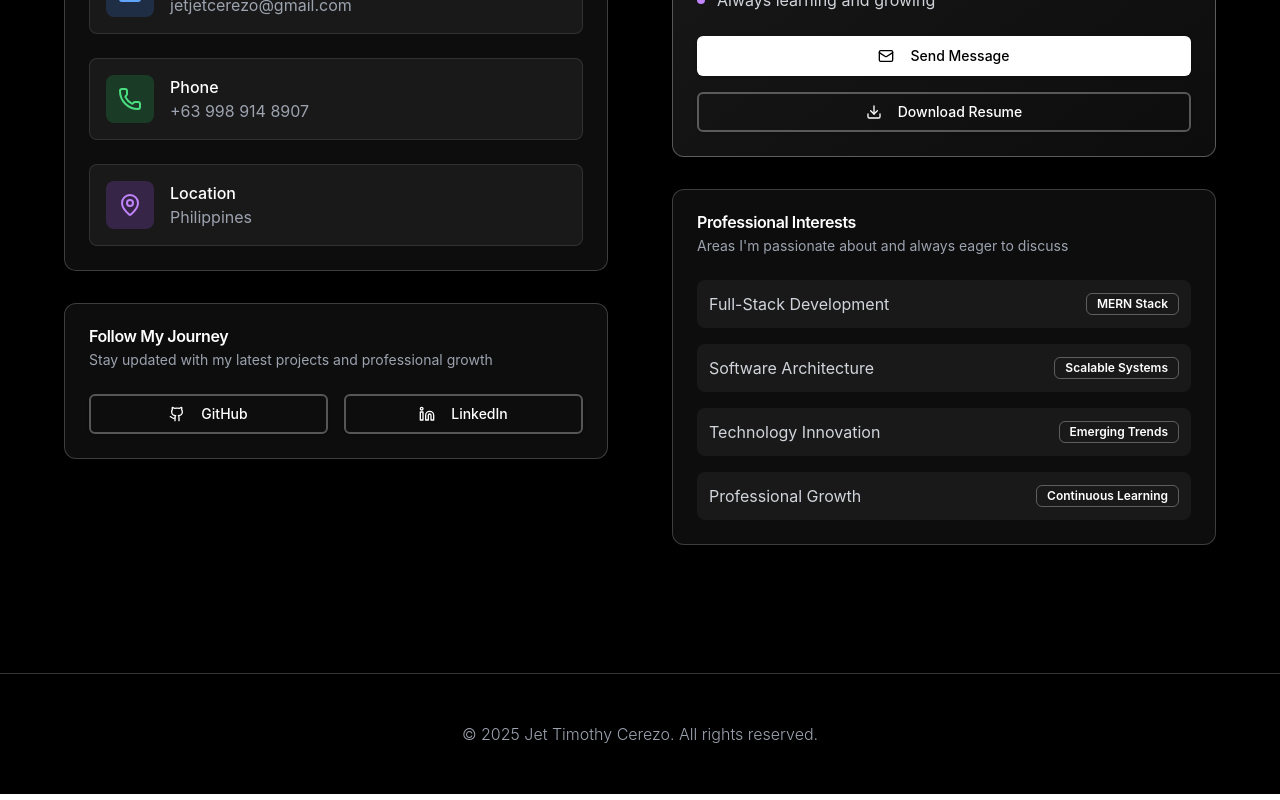
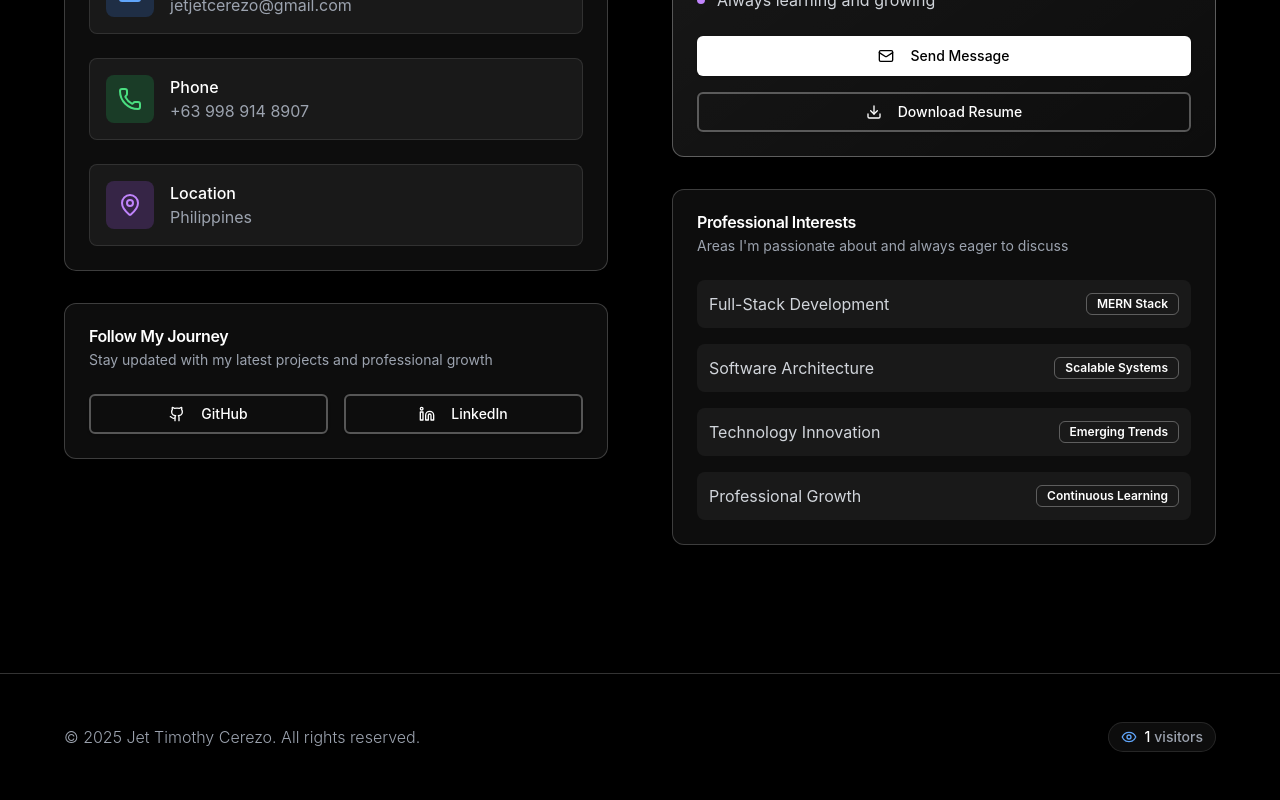
Before and after one commit to jvcerezo/portfolio, a React (Vite) app: page / in a window 1280 px wide. Shown: the part 4340-5140 px from the top of the page. Built offline with nearby package versions, Linux system fonts and the light colour scheme.

Commit message:
added visitor counter

```diff
--- a/src/App.tsx
+++ b/src/App.tsx
@@ -1,5 +1,5 @@
 import { useState, useEffect } from 'react';
-import { Menu, X, ExternalLink, Mail, Phone, MapPin, Github, Linkedin, Download, Code, Palette, Database, Server, Award, Calendar, Users, Star, ChevronRight, ArrowRight } from 'lucide-react';
+import { Menu, X, ExternalLink, Mail, Phone, MapPin, Github, Linkedin, Download, Code, Palette, Database, Server, Award, Calendar, Users, Star, ChevronRight, ArrowRight, Eye } from 'lucide-react';
 import { Card, CardContent, CardDescription, CardHeader, CardTitle } from './components/ui/card';
 import { Button } from './components/ui/button';
 import { Badge } from './components/ui/badge';
@@ -9,6 +9,7 @@ import { Tabs, TabsContent, TabsList, TabsTrigger } from './components/ui/tabs';
 function App() {
   const [isMenuOpen, setIsMenuOpen] = useState(false);
   const [scrolled, setScrolled] = useState(false);
+  const [visitorCount, setVisitorCount] = useState<number | null>(null);
 
   useEffect(() => {
     const handleScroll = () => {
@@ -16,6 +17,33 @@ function App() {
     };
     window.addEventListener('scroll', handleScroll);
     return () => window.removeEventListener('scroll', handleScroll);
+  }, []);
+
+  // Visitor Counter Effect
+  useEffect(() => {
+    const updateVisitorCount = async () => {
+      try {
+        // Using a simple approach with localStorage for demo
+        // In production, you'd want to use a proper analytics service
+        const visits = localStorage.getItem('portfolio-visits');
+        const today = new Date().toDateString();
+        const lastVisit = localStorage.getItem('portfolio-last-visit');
+
+        if (lastVisit !== today) {
+          const newCount = visits ? parseInt(visits) + 1 : 1;
+          localStorage.setItem('portfolio-visits', newCount.toString());
+          localStorage.setItem('portfolio-last-visit', today);
+          setVisitorCount(newCount);
+        } else {
+          setVisitorCount(visits ? parseInt(visits) : 1);
+        }
+      } catch (error) {
+        console.log('Visitor counter error:', error);
+        setVisitorCount(1);
+      }
+    };
+
+    updateVisitorCount();
   }, []);
 
   const scrollToSection = (sectionId: string) => {
@@ -769,10 +797,29 @@ function App() {
 
       {/* Footer */}
       <footer className="py-12 px-6 border-t border-white/20">
-        <div className="max-w-6xl mx-auto text-center">
-          <p className="text-gray-400 font-light">
-            © 2025 Jet Timothy Cerezo. All rights reserved.
-          </p>
+        <div className="max-w-6xl mx-auto">
+          <div className="flex flex-col sm:flex-row items-center justify-between gap-4">
+            <p className="text-gray-400 font-light">
+              © 2025 Jet Timothy Cerezo. All rights reserved.
+            </p>
+
+            {/* Visitor Counter */}
+            <div className="flex items-center gap-3 text-gray-400">
+              <div className="flex items-center gap-2 px-3 py-1 rounded-full bg-white/5 border border-white/10">
+                <Eye className="w-4 h-4 text-blue-400" />
+                <span className="text-sm font-medium">
+                  {visitorCount !== null ? (
+                    <>
+                      <span className="text-white">{visitorCount.toLocaleString()}</span>
+                      <span className="ml-1">visitors</span>
+                    </>
+                  ) : (
+                    <span>Loading...</span>
+                  )}
+                </span>
+              </div>
+            </div>
+          </div>
         </div>
       </footer>
     </div>
```
